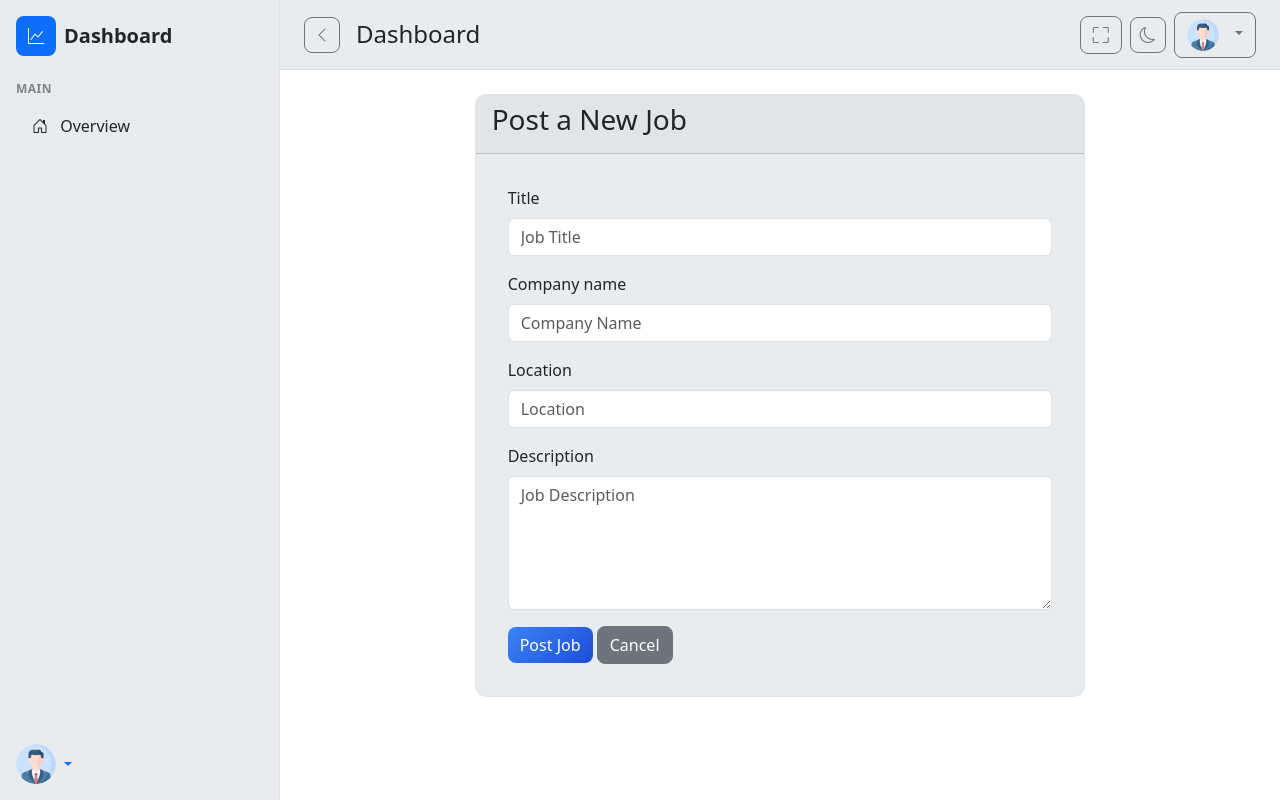
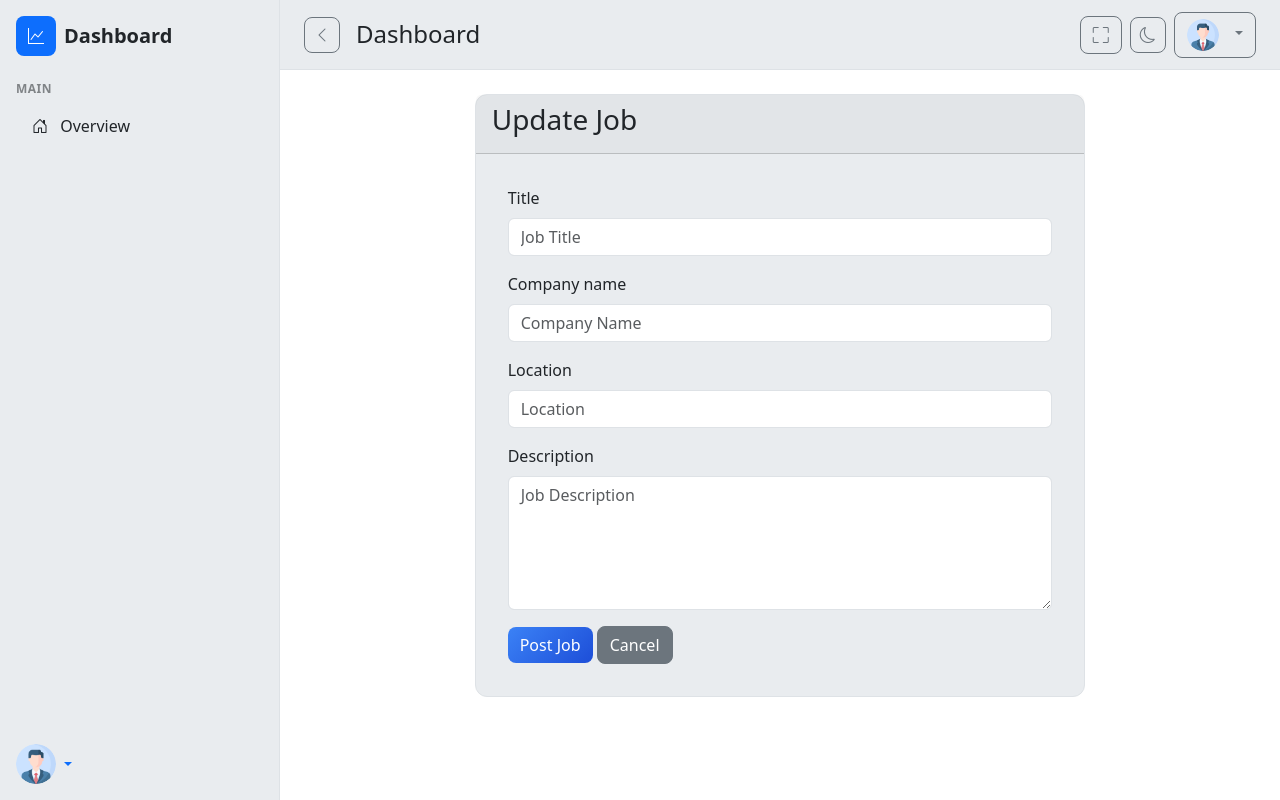
Before and after one commit to DeveloperMamunur/Django_Job_Portal_Application, a Django app: template job_portal/jobs/templates/jobs/edit_post_job.html in a window 1280 px wide. Run offline with Django 5.2, Linux system fonts and the light colour scheme; the template is opened without the code that fills it: values that come from a table or form of the project are taken from there, others are empty.

```diff
--- a/job_portal/jobs/templates/jobs/edit_post_job.html
+++ b/job_portal/jobs/templates/jobs/edit_post_job.html
@@ -5,7 +5,7 @@
         <div class="col-md-8">
             <div class="card">
                 <div class="card-header">
-                    <h3>Post a New Job</h3>
+                    <h3>Update Job</h3>
                 </div>
                 <div class="card-body">
                     <form method="post">
--- /dev/null
+++ b/job_portal/requirements.txt
@@ -0,0 +1,2 @@
+Django==5.2.4
+Pillow==11.3.0
```
Also changed, not shown: job_portal/README.md (added), job_portal/db.sqlite3, job_portal/static/Screenshoot/Screenshot 2025-07-30 105636.png (added), job_portal/static/Screenshoot/Screenshot 2025-07-30 105700.png (added), job_portal/static/Screenshoot/Screenshot 2025-07-30 105717.png (added), job_portal/static/Screenshoot/Screenshot 2025-07-30 105732.png (added), job_portal/static/Screenshoot/Screenshot 2025-07-30 105952.png (added), job_portal/static/Screenshoot/Screenshot 2025-07-30 110450.png (added), job_portal/static/Screenshoot/Screenshot 2025-07-30 112956.png (added), job_portal/static/Screenshoot/Screenshot 2025-07-30 113020.png (added), job_portal/static/Screenshoot/Screenshot 2025-07-30 113236.png (added), job_portal/static/Screenshoot/Screenshot 2025-07-30 113257.png (added), job_portal/static/Screenshoot/Screenshot 2025-07-30 113308.png (added), job_portal/static/Screenshoot/Screenshot 2025-07-30 113324.png (added), 2 more files.
